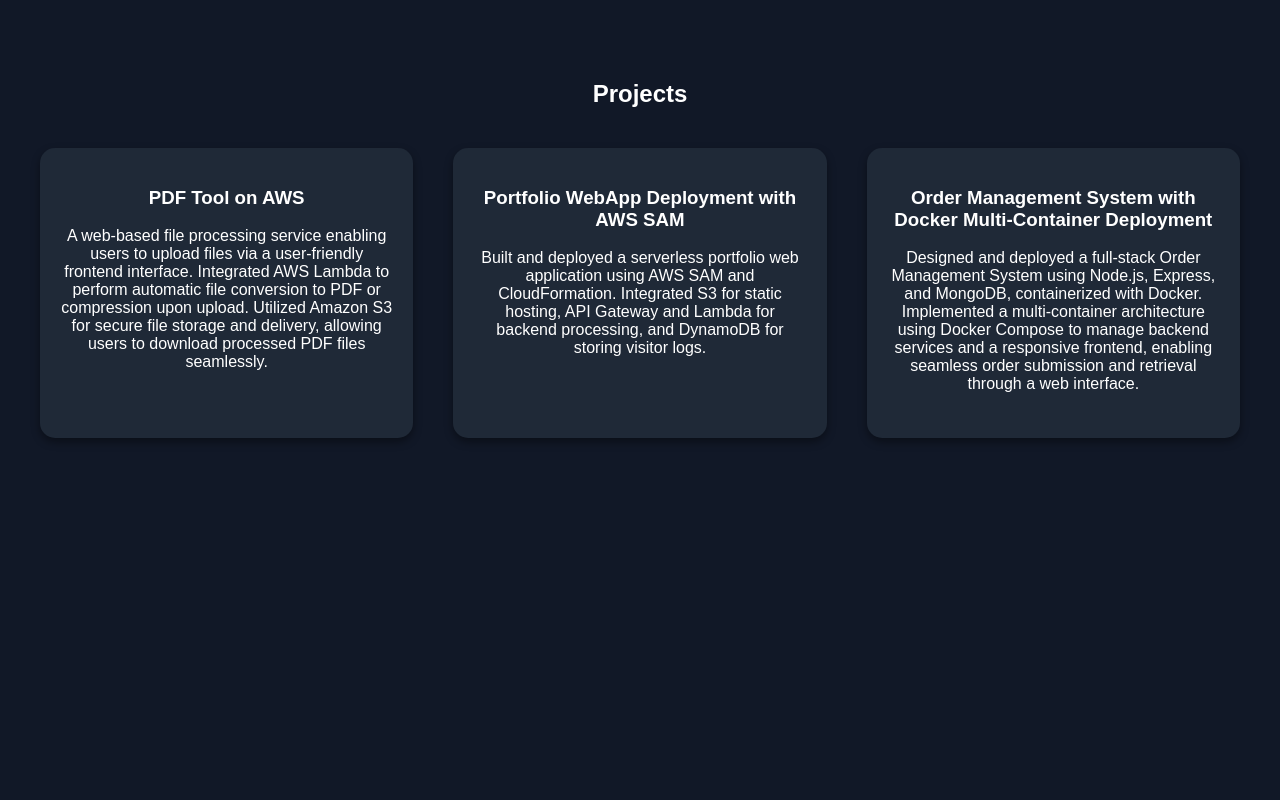
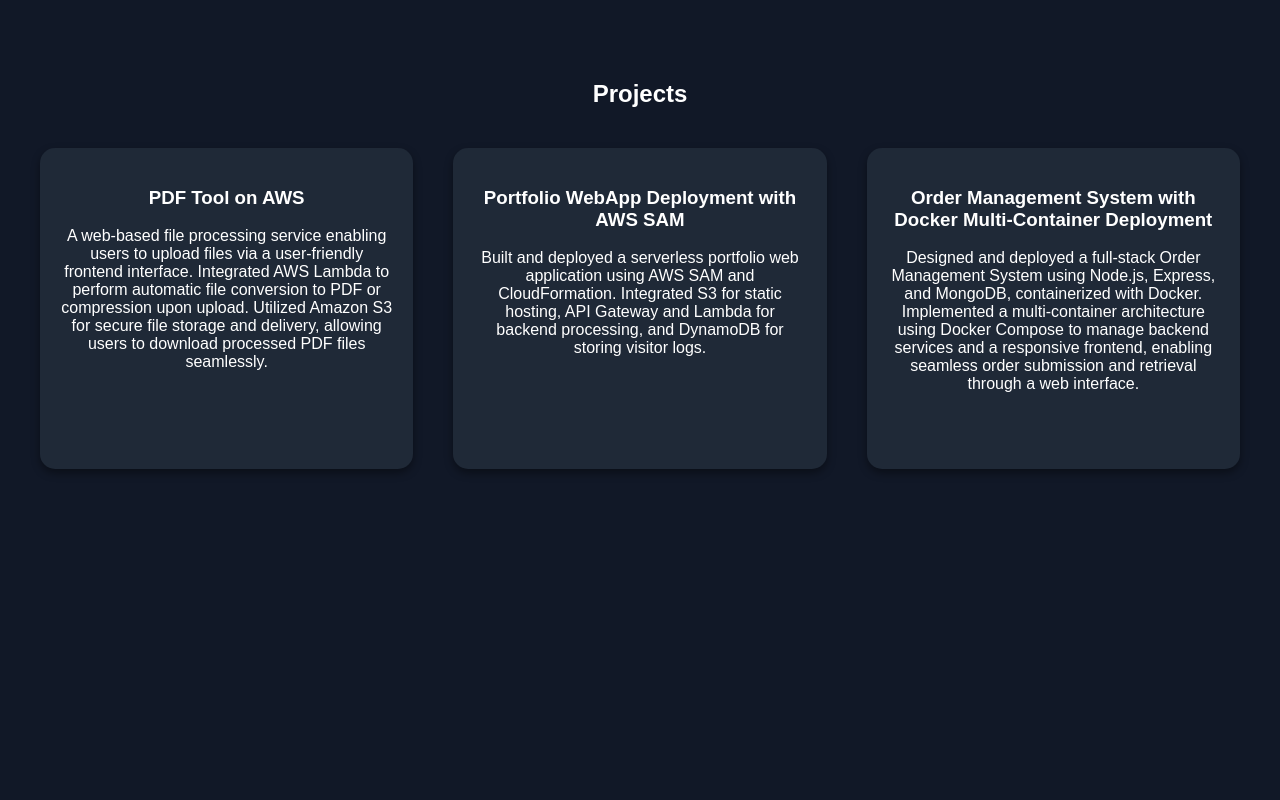
Before and after one commit to AmanBihan/Aman-terraformDeploy, a plain HTML site: page website/index.html in a window 1280 px wide. Shown: the part 880-1680 px from the top of the page. Drawn offline with nearby package versions, Linux system fonts and the light colour scheme.

Commit message:
Fix sizing issue

```diff
--- a/website/index.html
+++ b/website/index.html
@@ -7,6 +7,17 @@
   <link rel="stylesheet" href="https://cdnjs.cloudflare.com/ajax/libs/aos/2.3.4/aos.css" />
   <link rel="stylesheet" href="style.css" />
 </head>
+<script>
+window.addEventListener('DOMContentLoaded', () => {
+  const boxes = document.querySelectorAll('.project-box');
+  let maxHeight = 0;
+  boxes.forEach(box => {
+    box.style.height = 'max-content';
+    if (box.offsetHeight > maxHeight) maxHeight = box.offsetHeight;
+  });
+  boxes.forEach(box => box.style.height = maxHeight + 'px');
+});
+</script>
 <body>
   <canvas class="background-canvas" id="starCanvas"></canvas>
 
--- a/website/style.css
+++ b/website/style.css
@@ -78,6 +78,7 @@ section {
   grid-template-columns: repeat(auto-fit, minmax(25px, 1fr));
   gap: 40px;
   justify-items: center;
+  align-items: stretch;
   padding: 20px;
   flex-grow: 1;
 }
@@ -91,7 +92,6 @@ section {
   text-decoration: none;
   color: white;
   display: block;
-  height: 250px;
 }
 .skill-img {
   background-color: #1f2937;
```
Also changed, not shown: website/images/linkedin-logo.png.
